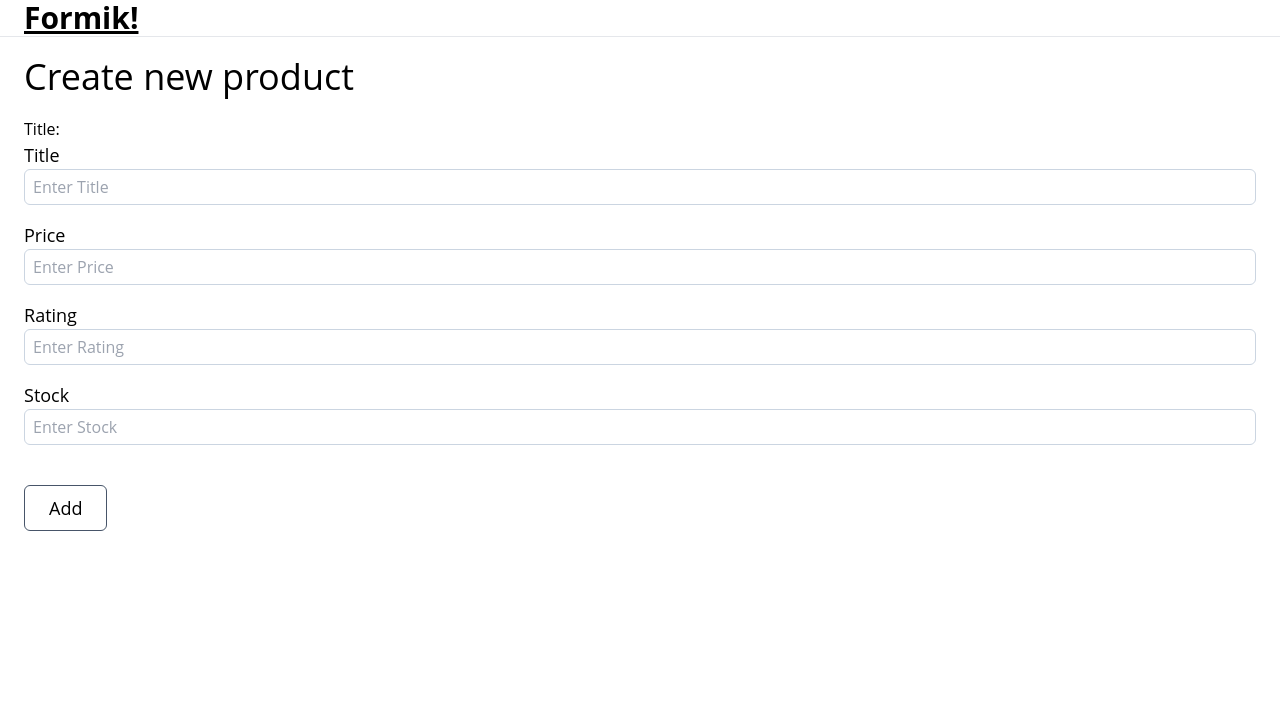
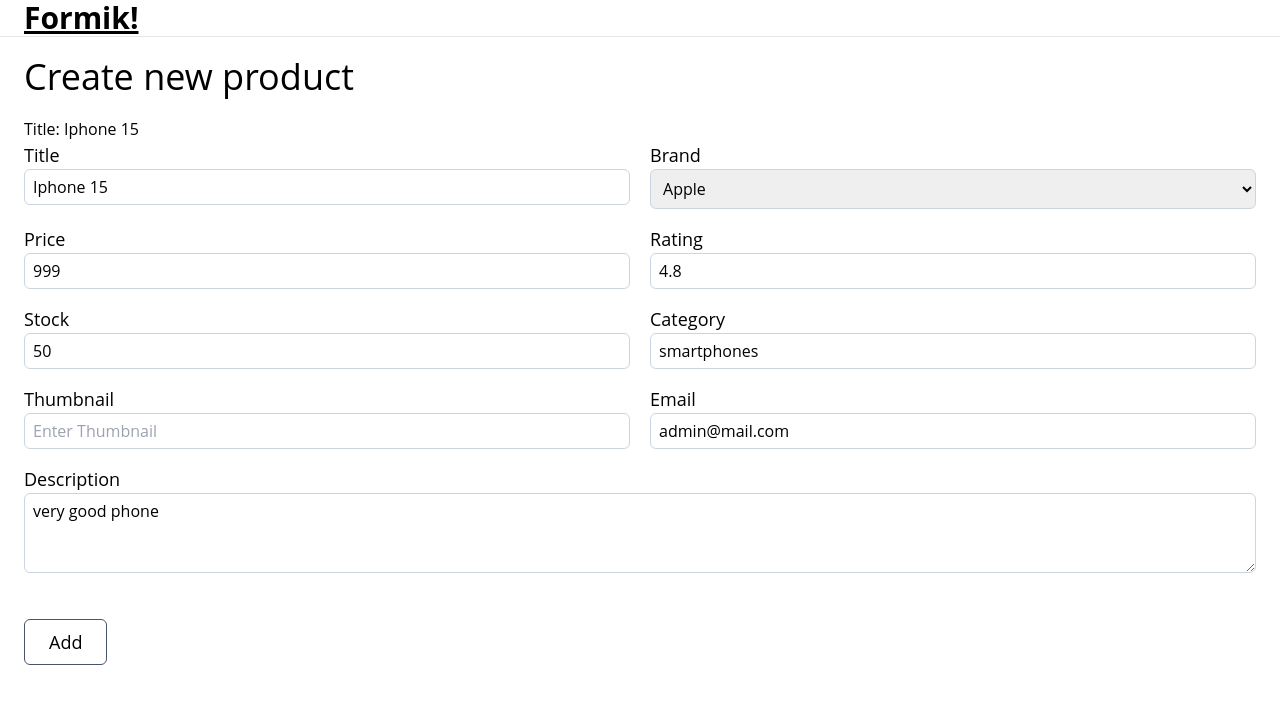
Before and after one commit to Tarvydas-Sarunas/11_react_formik_conext_api, a React (Vite) app: page / in a window 1280 px wide. Shown: the top 704 px of the page. Built offline with nearby package versions, Linux system fonts and the light colour scheme.

Commit message:
yup errors touched

```diff
--- a/package.json
+++ b/package.json
@@ -10,9 +10,11 @@
     "preview": "vite preview"
   },
   "dependencies": {
+    "axios": "^1.6.7",
     "formik": "^2.4.5",
     "react": "^18.2.0",
-    "react-dom": "^18.2.0"
+    "react-dom": "^18.2.0",
+    "yup": "^1.3.3"
   },
   "devDependencies": {
     "@types/react": "^18.2.43",
--- a/src/components/products/AddProduct.jsx
+++ b/src/components/products/AddProduct.jsx
@@ -1,4 +1,6 @@
+import axios from "axios"
 import { useFormik } from "formik"
+import * as Yup from 'yup';
 
 
 const product = {
@@ -10,53 +12,146 @@ const product = {
   stock: 94,
   brand: "Apple",
   category: "smartphones",
-  thumbnail: "..."
+  thumbnail: "...",
+  adminEmail: "",
 }
 
 export default function AddProduct() {
 
 const formik = useFormik({
   initialValues: {
-    title: '',
-    price: '',
-    reiting: '',
-    stock: '',
-  }
+    title: 'Iphone 15',
+    description: 'very good phone',
+    price: '999',
+    rating: '4.8',
+    stock: '50',
+    isOnSale: false,
+    brand: "apple",
+    category: "smartphones",
+    thumbnail: "",
+    adminEmail: "admin@mail.com",
+  },
+validationSchema: Yup.object({
+  title: Yup.string().min(3).max(15, 'biski trumpiau please').required(),
+  description: Yup.string().min(5).max(500).required(),
+  price: Yup.number().min(0).max(99999).required(),
+  rating: Yup.number().min(0).max(5).required(),
+  stock: Yup.number().min(1).max(1000).required(),
+  category: Yup.string().min(5).max(100).required(),
+  thumbnail: Yup.string().min(5).max(100).required(),
+  brand: Yup.string().min(5).max(100).required(),
+  adminEmail: Yup.string().email().required(),
+
+}),
+
+  onSubmit: (values) => {
+      // alert(JSON.stringify(values, null, 2))
+      // fetch
+      // url = 'https://dummyjson.com/products/add'
+      sendFetch(values)
+      sendAxios(values)
+  },
 })
 
-console.log('formik values===', formik.values);
+function sendAxios(dataToSend) {
+  axios.post('https://dummyjson.com/products/add', dataToSend)
+  .then((resp) => console.log('resp ===', resp))
+  .catch((error) => console.warn('ivyko klaida:', error))
+}
+
+function sendFetch(dataToSend) {
+  fetch('https://dummyjson.com/products/add', {
+        method: 'POST',
+        headers: { 'Content-Type': 'application/json' },
+        body: JSON.stringify(dataToSend)
+      })
+      .then(res => res.json())
+      .then((data) => console.log('data ===', data))
+      .catch(error => {
+      console.warn('ivyko klaida:', error);
+      });
+}
+
+// console.log('formik values===', formik.values);
+console.log('formik errors===', formik.errors);
   return (
-    <div className="container">
+    <div className="container mb-96">
 
       <h2 className="text-4xl my-5">Create new product</h2>
 <div>
   <p>Title: {formik.values.title}</p>
 </div>
-      <form>
+      <form onSubmit={formik.handleSubmit} className="grid grid-cols-2 gap-x-5">
         {/* one input */}
         <label className="block mb-4">
           <span className="text-lg block ">Title</span>
-          <input onChange={formik.handleChange} value={formik.values.title} name="title" className="border w-full px-2 py-[5px] border-slate-300 rounded-md" type="text" placeholder="Enter Title"/>
+          <input onChange={formik.handleChange} onBlur={formik.handleBlur} value={formik.values.title} name="title" className={`border w-full px-2 py-[5px] rounded-md ${formik.touched.title && formik.errors.title ? 'border-red-500 bg-red-50': 'border-slate-300' } `} type="text" placeholder="Enter Title"/>
+         {formik.touched.title && formik.errors.title && <div className="bg-red-100 text-red-900 px-4 py-1 mt-2 rounded-md"><p>{formik.errors.title}</p></div>}
+        </label>
+
+{/* one input */}
+<label className="block mb-4">
+          <span className="text-lg block ">Brand</span>
+          <select onChange={formik.handleChange} value={formik.values.brand} name="brand" id="brand" className="border w-full px-2 py-[7px] border-slate-300 rounded-md">
+          <option value='apple'>Apple</option>
+          <option value='samsung'>Samsung</option>
+          <option value='honor'>Honor</option>
+          </select>
         </label>
 
         {/* one input */}
         <label className="block mb-4">
           <span className="text-lg block ">Price</span>
-          <input onChange={formik.handleChange} value={formik.values.price} name="price" className="border w-full px-2 py-[5px] border-slate-300 rounded-md" type="number" step={0.01} placeholder="Enter Price"/>
+          <input onChange={formik.handleChange} onBlur={formik.handleBlur} value={formik.values.price} name="price" className="border w-full px-2 py-[5px] border-slate-300 rounded-md" type="number" step={0.01} placeholder="Enter Price"/>
+          {formik.errors.price && <div className="bg-red-100 text-red-900 px-4 py-1 mt-2 rounded-md"><p>{formik.errors.price}</p></div>}
         </label>
 
         {/* one input */}
         <label className="block mb-4">
           <span className="text-lg block ">Rating</span>
           <input onChange={formik.handleChange} value={formik.values.rating} name="rating" className="border w-full px-2 py-[5px] border-slate-300 rounded-md" type="number" step={0.1} placeholder="Enter Rating"/>
+          {formik.errors.rating && <div className="bg-red-100 text-red-900 px-4 py-1 mt-2 rounded-md"><p>{formik.errors.rating}</p></div>}
         </label>
 
         {/* one input */}
         <label className="block mb-4">
           <span className="text-lg block ">Stock</span>
           <input onChange={formik.handleChange} value={formik.values.stock} name="stock" className="border w-full px-2 py-[5px] border-slate-300 rounded-md" type="number" step={1} placeholder="Enter Stock"/>
+          {formik.errors.stock && <div className="bg-red-100 text-red-900 px-4 py-1 mt-2 rounded-md"><p>{formik.errors.stock}</p></div>}
         </label>
-        <button className="text-lg border px-6 py-2 border-slate-600 rounded-md hover:bg-indigo-600 hover:text-white transition-colors mt-6" type='submit'>Add</button>
+
+
+
+        {/* one input */}
+        <label className="block mb-4">
+          <span className="text-lg block ">Category</span>
+          <input onChange={formik.handleChange} value={formik.values.category} name="category" className="border w-full px-2 py-[5px] border-slate-300 rounded-md" type="text" step={1} placeholder="Enter Category"/>
+          {formik.errors.category && <div className="bg-red-100 text-red-900 px-4 py-1 mt-2 rounded-md"><p>{formik.errors.category}</p></div>}
+        </label>
+
+        {/* one input */}
+        <label className="block mb-4">
+          <span className="text-lg block ">Thumbnail</span>
+          <input onChange={formik.handleChange} value={formik.values.thumbnail} name="thumbnail" className="border w-full px-2 py-[5px] border-slate-300 rounded-md" type="text" step={1} placeholder="Enter Thumbnail"/>
+          {formik.errors.thumbnail && <div className="bg-red-100 text-red-900 px-4 py-1 mt-2 rounded-md"><p>{formik.errors.thumbnail}</p></div>}
+        </label>
+
+        {/* one input */}
+        <label className="block mb-4">
+          <span className="text-lg block ">Email</span>
+          <input onChange={formik.handleChange} value={formik.values.adminEmail} name="adminEmail" className="border w-full px-2 py-[5px] border-slate-300 rounded-md" type="email" step={1} placeholder="Enter Email"/>
+          {formik.errors.adminEmail && <div className="bg-red-100 text-red-900 px-4 py-1 mt-2 rounded-md"><p>{formik.errors.adminEmail}</p></div>}
+        </label>
+
+{/* one input */}
+<label className="block mb-4 col-span-2">
+          <span className="text-lg block ">Description</span>
+          <textarea onChange={formik.handleChange} value={formik.values.description} name="description" className="border w-full px-2 py-[5px] border-slate-300 rounded-md min-h-20" type="text" placeholder="Enter Description"/>
+          {formik.errors.description && <div className="bg-red-100 text-red-900 px-4 py-1 mt-2 rounded-md"><p>{formik.errors.description}</p></div>}
+        </label>
+
+        {/* btn */}
+        <button className="text-lg border px-6 py-2 border-slate-600 rounded-md hover:bg-indigo-600 hover:text-white transition-colors mt-6 place-self-start" type='submit'>Add</button>
       </form>
       </div>
   )
```
Also changed, not shown: 1 other file (tests, documents, lock files or other folders).
